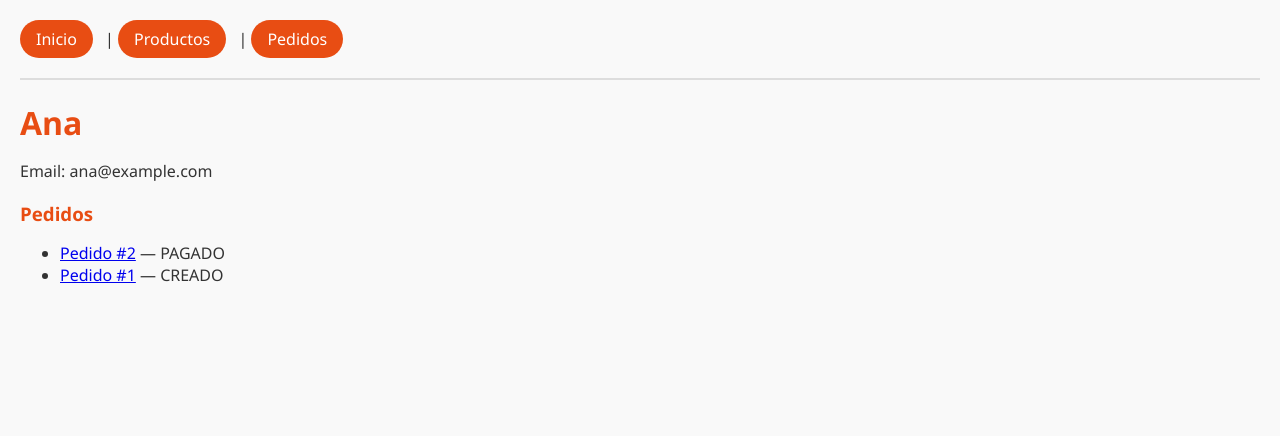
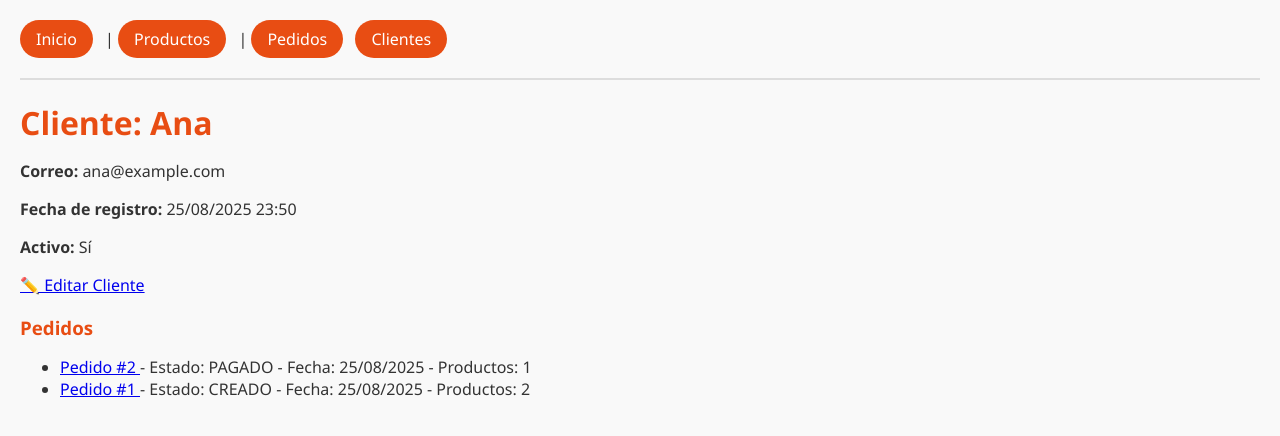
Before and after one commit to Sharyn14/tiendaformulario, a Django app: page /clientes/1/ in a window 1280 px wide. Shown: the top 436 px of the page. Run offline with Django 4.2, Linux system fonts and the light colour scheme; data comes from the database, SQL or seed files in the repository; both versions use the stored data as it was after the commit.

Commit message:
TERMINADO

```diff
--- a/Formularios/tienda/templates/tienda/crear_producto.html
+++ b/Formularios/tienda/templates/tienda/crear_producto.html
@@ -5,10 +5,10 @@
 <h1>Crear Producto</h1>
 <form method="post">
     {% csrf_token %}
-    {%form.as_p%}
+    {{ form.as_p }}
     <button type="submit">Guardar</button>
 </form>
 <p>
-    <a href="% url 'tienda:lista_productos' %">Volver a la lista</a>
+    <a href="{% url 'tienda:lista_productos' %}">Volver a la lista</a>
 </p>
 {% endblock %}
--- a/Formularios/tienda/templates/tienda/detalle_cliente.html
+++ b/Formularios/tienda/templates/tienda/detalle_cliente.html
@@ -1,17 +1,33 @@
 {% extends "tienda/base.html" %}
+
 {% block title %}Cliente: {{ cliente.nombre }}{% endblock %}
+
 {% block content %}
-  <h1>{{ cliente.nombre }}</h1>
-  <p>Email: {{ cliente.correo }}</p>
+<h1>Cliente: {{ cliente.nombre }}</h1>
+<p><strong>Correo:</strong> {{ cliente.correo }}</p>
+<p><strong>Fecha de registro:</strong> {{ cliente.fecha_registro|date:"d/m/Y H:i" }}</p>
+<p><strong>Activo:</strong> {{ cliente.activo|yesno:"Sí,No" }}</p>
 
-  <h3>Pedidos</h3>
-  <ul>
+<!-- Botón para editar cliente -->
+<p>
+    <a href="{% url 'tienda:editar_cliente' cliente.pk %}" class="btn btn-primary">
+        ✏️ Editar Cliente
+    </a>
+</p>
+
+<h3>Pedidos</h3>
+<ul>
     {% for ped in pedidos %}
-      <li>
-        <a href="{% url 'tienda:detalle_pedido' ped.pk %}">Pedido #{{ ped.id }}</a> — {{ ped.estado }}
-      </li>
+    <li>
+        <a href="{% url 'tienda:detalle_pedido' ped.pk %}">
+            Pedido #{{ ped.id }}
+        </a>
+        - Estado: {{ ped.estado }}
+        - Fecha: {{ ped.fecha|date:"d/m/Y" }}
+        - Productos: {{ ped.productos.count }}
+    </li>
     {% empty %}
-      <li>Este cliente no tiene pedidos.</li>
+    <li>Este cliente no tiene pedidos registrados.</li>
     {% endfor %}
-  </ul>
+</ul>
 {% endblock %}
--- a/Formularios/tienda/templates/tienda/partials/navbar.html
+++ b/Formularios/tienda/templates/tienda/partials/navbar.html
@@ -2,5 +2,6 @@
   <a href="{% url 'tienda:home' %}">Inicio</a> |
   <a href="{% url 'tienda:lista_productos' %}">Productos</a> |
   <a href="{% url 'tienda:lista_pedidos' %}">Pedidos</a>
+  <a href="{% url 'tienda:lista_clientes' %}">Clientes</a>
 </nav>
 <hr/>
--- a/Formularios/tienda/urls.py
+++ b/Formularios/tienda/urls.py
@@ -25,5 +25,10 @@ urlpatterns = [
     # Muestra los datos de un cliente específico y sus pedidos.
 
     path("productos/nuevo/", views.crear_producto, name="crear_producto"),
+    path("productos/<int:pk>/editar/", views.editar_producto, name="editar_producto"),
+    path('clientes/<int:pk>/', views.detalle_cliente, name='detalle_cliente'),
+    path('clientes/crear/', views.crear_cliente, name='crear_cliente'),
+    path('clientes/', views.lista_clientes, name='lista_clientes'),
+    path('clientes/<int:pk>/editar/', views.editar_cliente, name='editar_cliente'),
 
 ]
--- a/Formularios/tienda/views.py
+++ b/Formularios/tienda/views.py
@@ -1,7 +1,7 @@
 # Importamos utilidades para renderizar plantillas y para devolver un 404 si no existe el objeto
 from django.shortcuts import render, get_object_or_404, redirect
 from .models import Producto, Pedido, Cliente
-from .forms import ProductoForm
+from .forms import ProductoForm, ClienteForm
 
 # Vista de inicio (solo muestra una plantilla básica sin datos)
 def home(request):
@@ -88,3 +88,44 @@ def crear_producto(request):
     else:
         form = ProductoForm()
     return render(request,"tienda/crear_producto.html", {"form": form})
+
+def editar_producto(request,pk):
+    producto= get_object_or_404(Producto, pk=pk)
+
+    if request.method =="POSR":
+        form=ProductoForm(request.POST, instance=producto)
+        if form.is_valid():
+            form.save()
+            return redirect ("tienda:detalle_producto", pk=producto.pk)
+    else:
+        form = ProductoForm(instance=producto)
+
+    return render (request,"tienda/editar_producto.html",{"form":form})
+
+def crear_cliente(request):
+    if request.method == "POST":
+        form = ClienteForm(request.POST)
+        if form.is_valid():
+            cliente = form.save()
+            return redirect("tienda:detalle_cliente", pk=cliente.pk)
+    else:
+        form = ClienteForm()
+
+    return render(request, "tienda/crear_cliente.html", {"form": form})
+
+def lista_clientes(request):
+    clientes = Cliente.objects.all().order_by("nombre")
+    return render(request, "tienda/lista_clientes.html", {"clientes": clientes})
+
+def editar_cliente(request, pk):
+    cliente = get_object_or_404(Cliente, pk=pk)
+
+    if request.method == "POST":
+        form = ClienteForm(request.POST, instance=cliente)
+        if form.is_valid():
+            form.save()
+            return redirect("tienda:detalle_cliente", pk=cliente.pk)
+    else:
+        form = ClienteForm(instance=cliente)
+
+    return render(request, "tienda/editar_cliente.html", {"form": form, "cliente": cliente})
```
Also changed, not shown: Formularios/tienda/forms.py (+16 -1 lines), Formularios/tienda/templates/tienda/crear_cliente.html (added, +12 -0 lines), Formularios/tienda/templates/tienda/detalle_producto.html (+8 -3 lines), Formularios/tienda/templates/tienda/editar_cliente.html (added, +17 -0 lines), Formularios/tienda/templates/tienda/editar_producto.html (added, +17 -0 lines), Formularios/tienda/templates/tienda/lista_clientes.html (added, +26 -0 lines), Formularios/tienda/templates/tienda/lista_productos.html (+6 -8 lines), Formularios/db.sqlite3.
